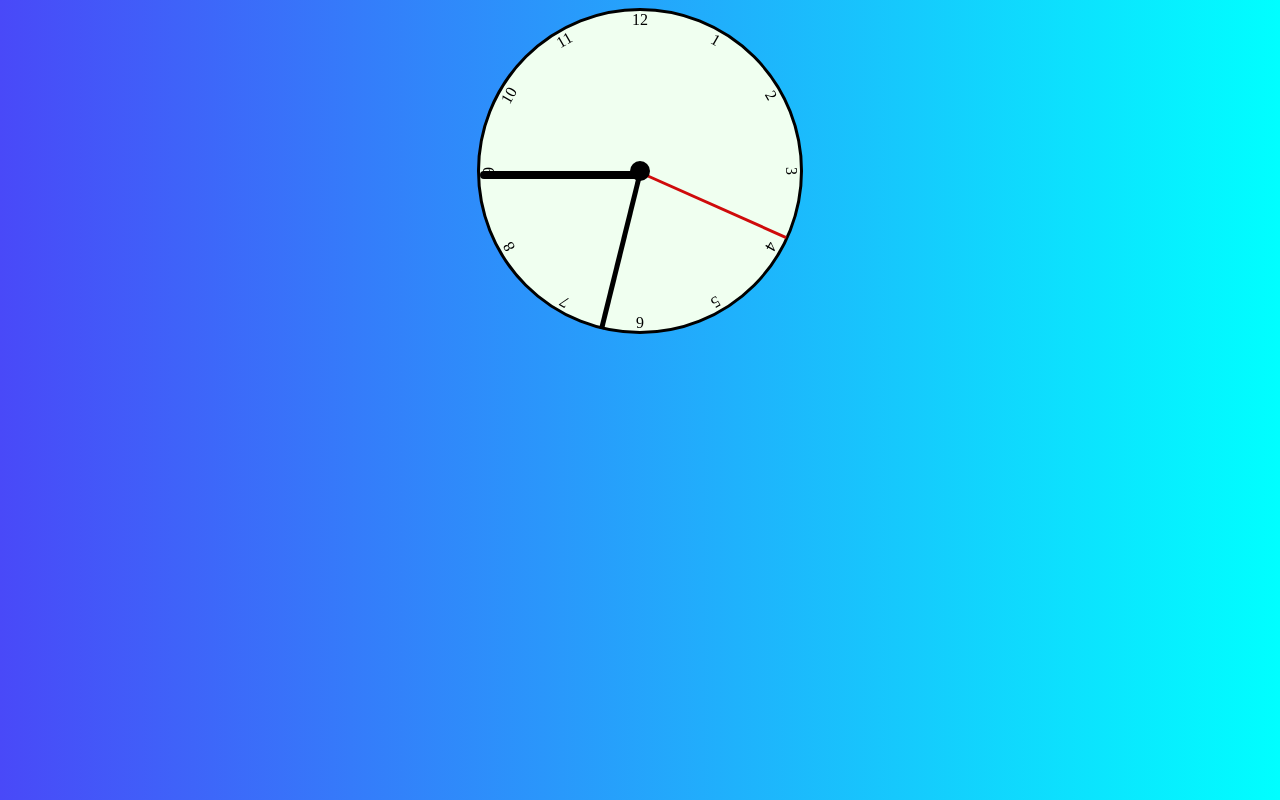
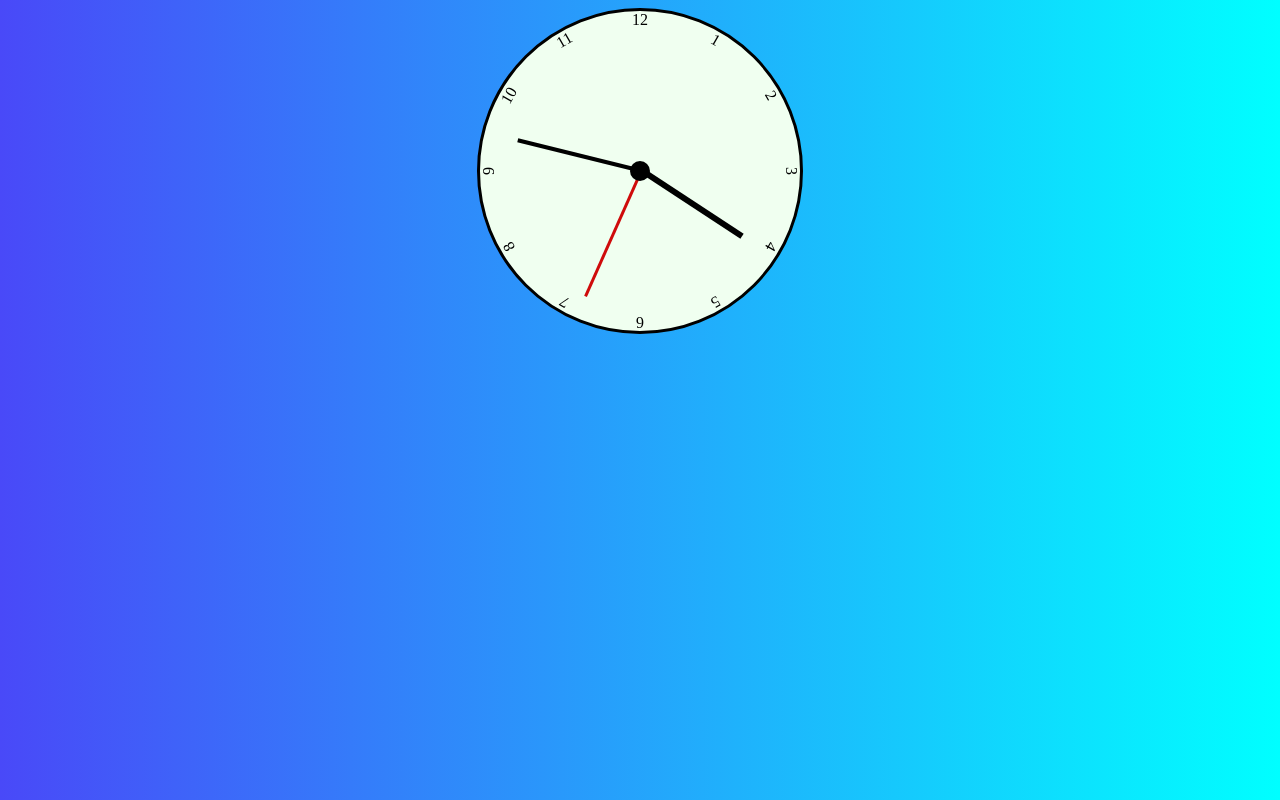
Before and after one commit to halawacz/fd2-javascript, a website: page dom-clock/index.html in a window 1280 px wide. Drawn offline with Linux system fonts and the light colour scheme.

Commit message:
improved version

```diff
--- a/dom-clock/index.html
+++ b/dom-clock/index.html
@@ -9,9 +9,9 @@
   </head>
   <body>
     <div class="clock-container">
-      <div id="sa"></div>
-      <div id="ma"></div>
-      <div id="ha"></div>
+      <div class="hand sa"></div>
+      <div class="hand ma"></div>
+      <div class="hand ha"></div>
       <div class="scale one">1</div>
       <div class="scale two">2</div>
       <div class="scale three">3</div>
--- a/dom-clock/script.js
+++ b/dom-clock/script.js
@@ -1,8 +1,8 @@
 "use strict";
 
-let sa = document.querySelector("#sa"); // sa - seconds arm
-let ma = document.querySelector("#ma"); // ma - minutes arm
-let ha = document.querySelector("ha"); // ha - hour arm
+let sa = document.querySelector(".sa"); // sa - seconds arm
+let ma = document.querySelector(".ma"); // ma - minutes arm
+let ha = document.querySelector(".ha"); // ha - hour arm
 
 let tick = setInterval(time, 1000);
 
@@ -16,9 +16,9 @@ function time() {
   let minutes = date.getMinutes();
   let hours = date.getHours();
 
-  let secRotate = seconds * 6; // i.e., (secRotate/60)*360
-  let minRotate = (minutes / 60) * 360 + (seconds / 60) * 6;
-  let hRotate = (hours / 12) * 360 + (minutes / 60) * 30;
+  let secRotate = seconds * (360 / 60);
+  let minRotate = minutes * (360 / 60) + secRotate / 60;
+  let hRotate = hours * (360 / 12) + minRotate / 60;
 
   moveArm(sa, secRotate);
   moveArm(ma, minRotate);
--- a/dom-clock/style.css
+++ b/dom-clock/style.css
@@ -28,39 +28,32 @@ body {
   transform: translate(-50%, -50%);
 }
 
-#sa {
+.hand {
   position: absolute;
-  top: 50%;
-  width: 50%;
-  transform: rotate(90deg);
-  transform-origin: 100%;
-  background-color: rgb(207, 11, 11);
-  height: 3px;
+  transform-origin: bottom;
+  bottom: 50%;
+  left: 50%;
 }
 
-#ma {
-  position: absolute;
-  top: 50%;
-  width: 50%;
-  transform: rotate(90deg);
-  transform-origin: 100%;
-  background-color: black;
-  height: 5px;
+.sa {
+  background-color: rgb(207, 11, 11);
+  width: 3px;
+  height: 43%;
 }
 
-#ha {
-  position: absolute;
-  top: 50%;
-  width: 50%;
-  height: 40px;
-  transform-origin: 100%;
+.ma {
   background-color: black;
-  height: 8px;
-  border-top-left-radius: 8px;
-  border-bottom-left-radius: 8px;
+  width: 4px;
+  height: 40%;
 }
 
-.clock-container .scale {
+.ha {
+  background-color: black;
+  width: 6px;
+  height: 37%;
+}
+
+.scale {
   position: absolute;
   text-align: center;
   width: 100%;
```
